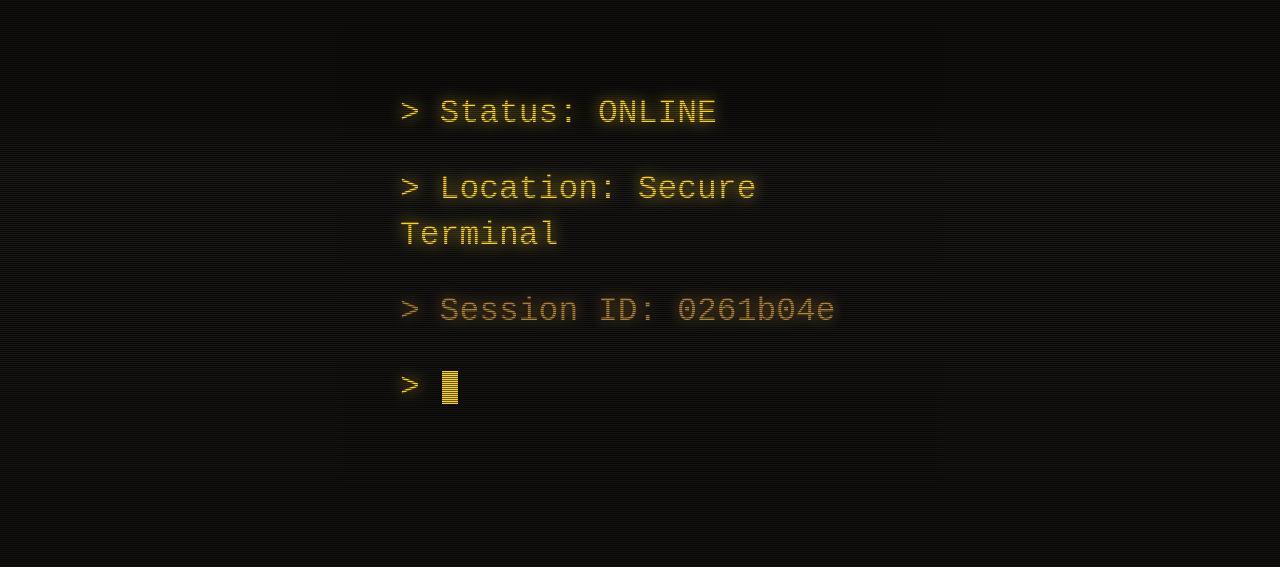
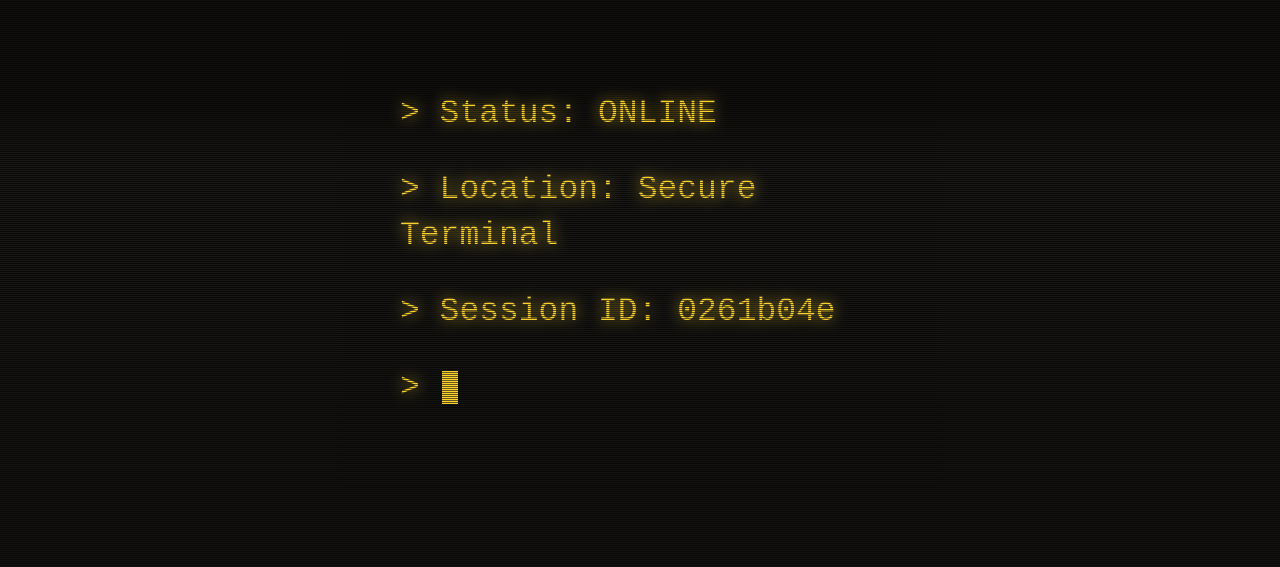
Before and after one commit to RachieCodes/RachieCodes.github.io, a React app: page / in a window 1280 px wide. Shown: the part 134-701 px from the top of the page. Built offline with nearby package versions, Linux system fonts and the light colour scheme; some packages are replaced by stand-ins of ours.

Commit message:
Update coloring

```diff
--- a/src/css/TerminalAnimation.css
+++ b/src/css/TerminalAnimation.css
@@ -107,7 +107,7 @@
 }
 
 .session-info {
-  color: rgba(240, 177, 67, 0.7);
+  color: var(--primary-color);
   font-size: 0.9em;
   margin-top: 1rem;
 }
```
Also changed, not shown: build/asset-manifest.json, build/index.html, 4 other files.
